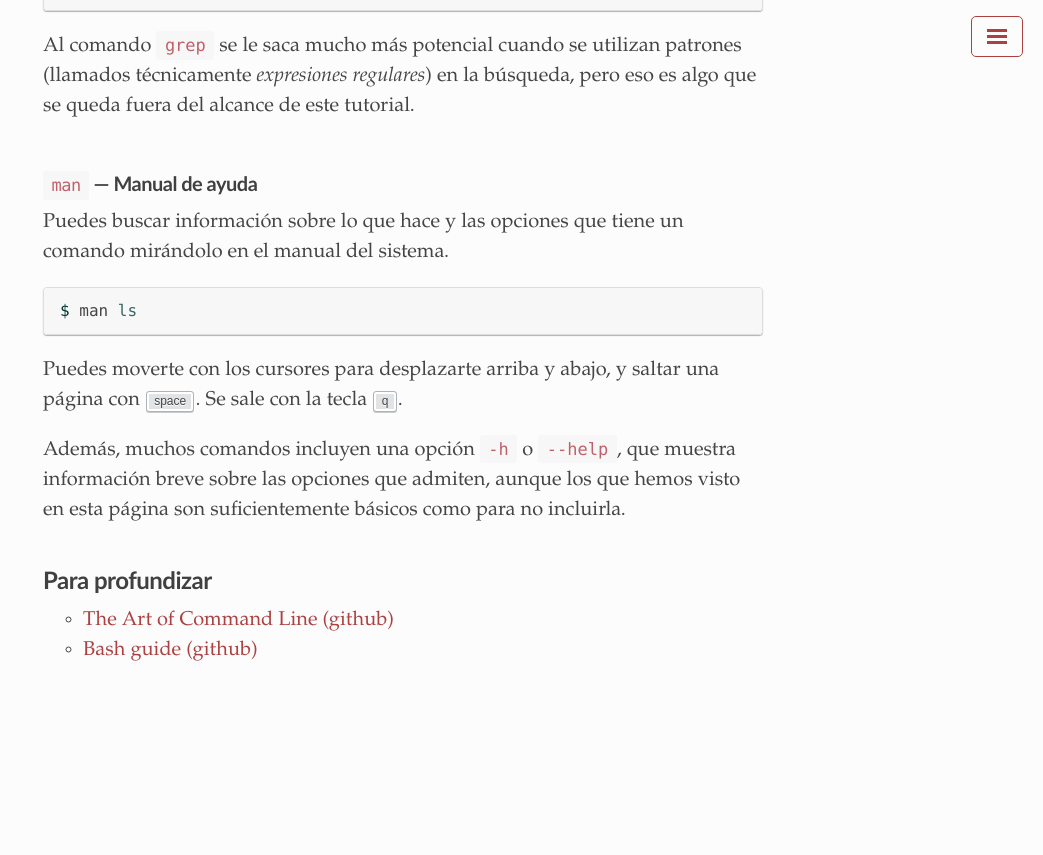
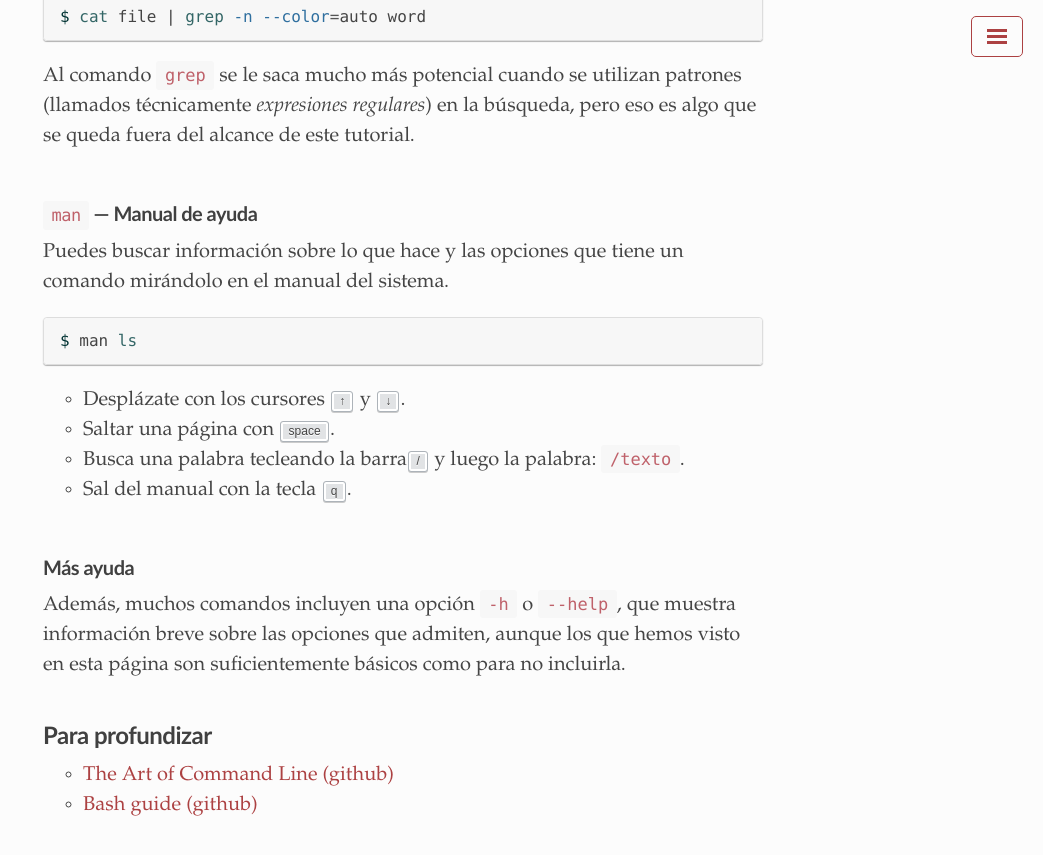
Before and after one commit to santi-gf/santi-gf.github.io, a Jekyll site: the page built from terminal-linux.md, in a window 1280 px wide and 900 px high, scrolled down 8895 px. Shown: the top 855 px of the window, without its empty margins (237-1280 px from the left). Built offline with Jekyll 4.4.1, drawn with Linux system fonts in a browser that asks for light colours; a style sheet for code colours, icons or effects is not loaded; before the commit the page ends 9640 px from its top, so only the background shows below that.

Commit message:
terminal man update

````diff
--- a/terminal-linux.md
+++ b/terminal-linux.md
@@ -315,7 +315,15 @@ Puedes buscar información sobre lo que hace y las opciones que tiene un comando
 $ man ls
 ```
 
-Puedes moverte con los cursores para desplazarte arriba y abajo, y saltar una página con <kbd>space</kbd>. Se sale con la tecla <kbd>q</kbd>.
+- Desplázate con los cursores <kbd>↑</kbd> y <kbd>↓</kbd>.
+- Saltar una página con <kbd>space</kbd>.
+- Busca una palabra tecleando la barra<kbd>/</kbd> y luego la palabra: `/texto`.
+- Sal del manual con la tecla <kbd>q</kbd>.
+
+
+
+
+### Más ayuda
 
 Además, muchos comandos incluyen una opción `-h` o `--help`, que muestra información breve sobre las opciones que admiten, aunque los que hemos visto en esta página son suficientemente básicos como para no incluirla.
 
````
